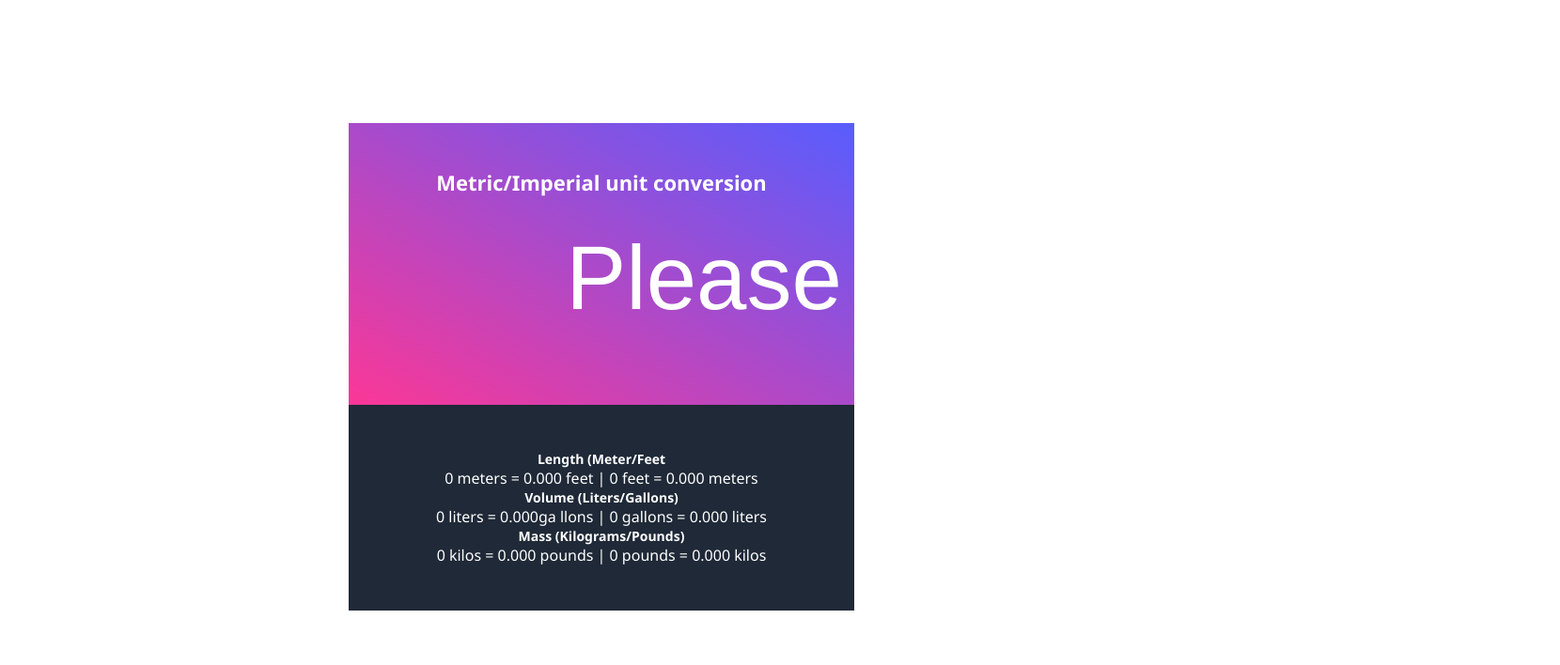
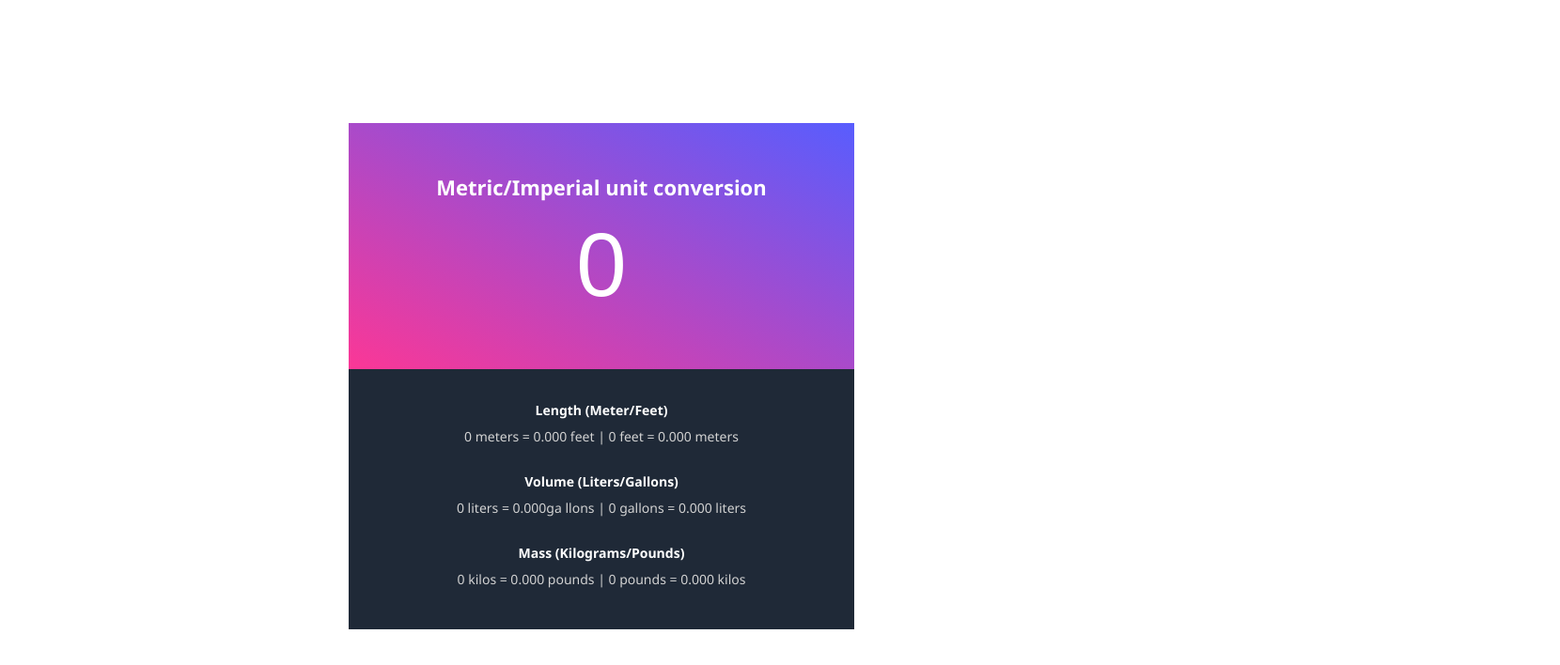
Before and after one commit to Abraham-Ogbumah/metric-converter, a plain HTML site: page index.html in a window 1280 px wide. Shown: the whole page at 94% size, 1660 px wide, since content can reach past the window. Drawn offline with Linux system fonts and the light colour scheme.

Commit message:
minor update

```diff
--- a/index.html
+++ b/index.html
@@ -16,21 +16,21 @@
                 <input type="text" placeholder="Please enter a value" id="value">
             </div>
             <div class="bottom">
-                <div class="length">
-                    <h2>Length (Meter/Feet</h2>
-                    <p>0 meters = 0.000 feet | 0 feet = 0.000 meters</p>
+                <div class="length content">
+                    <h2>Length (Meter/Feet)</h2>
+                    <p id="length-result">0 meters = 0.000 feet | 0 feet = 0.000 meters</p>
                 </div>
-                <div class="volume">
+                <div class="volume content">
                     <h2>Volume (Liters/Gallons)</h2>
-                    <p>0 liters = 0.000ga llons | 0 gallons = 0.000 liters</p>
+                    <p id="volume-result">0 liters = 0.000ga llons | 0 gallons = 0.000 liters</p>
                 </div>
-                <div class="mass">
+                <div class="mass content">
                     <h2>Mass (Kilograms/Pounds)</h2>
-                    <p>0 kilos = 0.000 pounds | 0 pounds = 0.000 kilos</p>
+                    <p id="mass-result">0 kilos = 0.000 pounds | 0 pounds = 0.000 kilos</p>
                 </div>
             </div>
         </main>
 
-        <script src="./script/script.js" async defer></script>
+        <script src="./script/script.js"></script>
     </body>
 </html>
--- a/script/script.js
+++ b/script/script.js
@@ -0,0 +1,35 @@
+let userInput = document.getElementById("value");
+let LengthOfValue = document.getElementById("length-result");
+let volumeOfValue = document.getElementById("volume-result")
+
+userInput.value = 0
+
+userInput.addEventListener("keypress", function() {
+    newInput = parseInt(userInput.value);
+
+
+    // Length
+    let convertToMeters = newInput * 3.28084;
+    let convertToFeet = newInput * 0.3048000097536;
+
+    LengthOfValue.textContent = newInput + " meters = " + convertToMeters + " feet | " + newInput + " feet = " + convertToFeet + "meters";
+
+    //Volume
+    let convertToLitres = newInput * 3.78541;
+    let convertToGallons = newInput * 0.264172;
+
+    volumeOfValue.textContent = newInput + " liters = " + convertToGallons  + " gallons | " + newInput + " gallons = " + convertToLitres + "liters";
+
+    console.log(convertToMeters);
+    console.log(convertToFeet);
+})
+
+
+
+// let newInput = parseInt(userInput);
+// console.log(newInput);
+
+// let convertToMeters = newInput * 0.3048000097536;
+// let converToFeet = newInput * 3.28084;
+
+// console.log(converToFeet);
--- a/styles/style.css
+++ b/styles/style.css
@@ -22,31 +22,25 @@ body {
     justify-content: center;
 }
 
-h1 {
-    font-size: 1.375rem;
-}
-
-h2 {
-    font-size: 0.875rem;
-}
-
-input[type="text"] {
-    color: #fff;
-    border: none;
-    background-color: transparent;
-    outline: none;
-    font-size: 6rem;
-}
-
-input::placeholder {
-    color: #fff;
-}
-
 .container {
     width: 550px;
     height: 550px;
     padding: 0.4rem;
     background-color: #fff;
+}
+
+h1 {
+    font-size: 1.375rem;
+    margin-top: 5px;
+    margin-bottom: 5px;
+}
+
+h2, p {
+    font-size: 0.875rem;
+}
+
+p {
+    color: #D2D2D2;
 }
 
 .top {
@@ -56,13 +50,33 @@ input::placeholder {
 }
 
 input {
-    margin-top: 2rem;
-    margin-bottom: 2rem;
+    margin-top: 0.5rem;
+    margin-bottom: 0.5rem;
     text-align: center;
+}
+
+input[type="text"] {
+    color: #fff;
+    border: none;
+    background-color: transparent;
+    outline: none;
+    font-size: 6rem;
+    width: 40%;
+}
+
+input::placeholder {
+    color: #fff;
+    font-size: 1rem;
 }
 
 .bottom {
     width: 100%;
-    padding: 3rem;
+    padding: 1.2rem;
     background-color: var(--bottom);
 }
+
+.content {
+    margin-top: 10px;
+    margin-bottom: 20px;
+    line-height: 2;
+}
```
